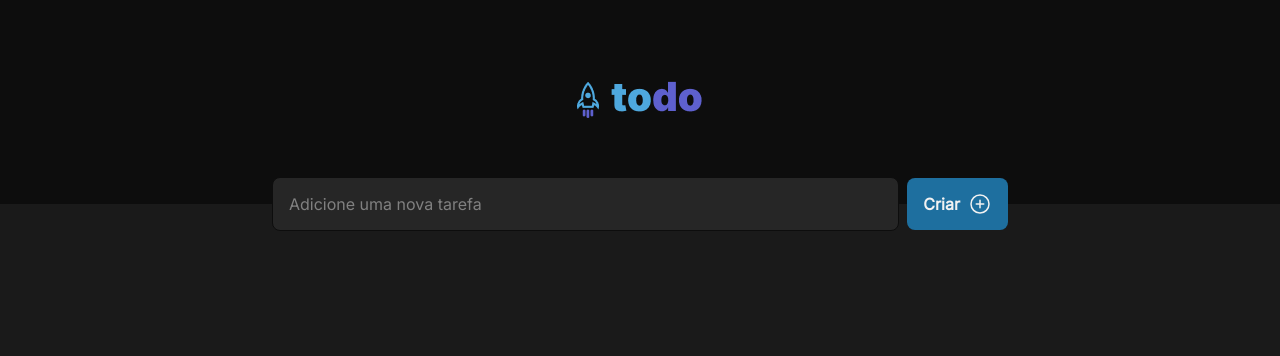
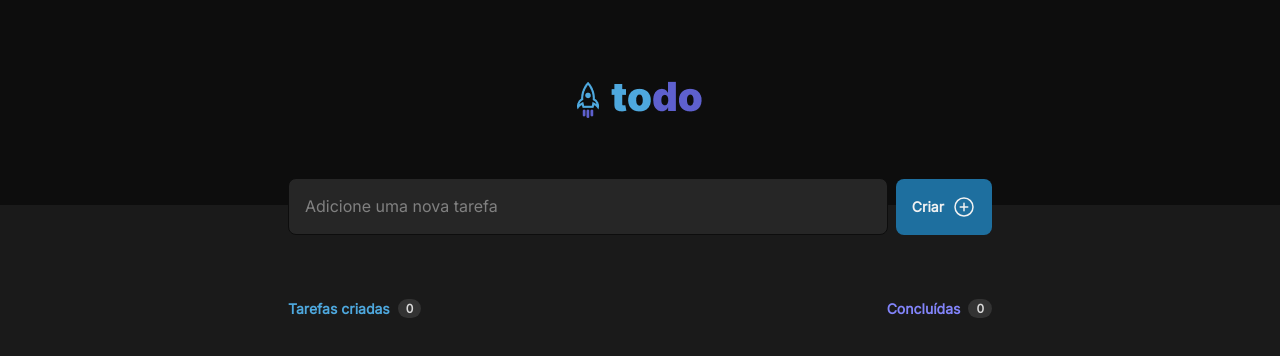
Before and after one commit to brunomat480/todo, a React (Vite) app: page / in a window 1280 px wide. Shown: the top 356 px of the page. Built offline with nearby package versions, Linux system fonts and the light colour scheme.

Commit message:
feat: creating counters

```diff
--- a/src/App.tsx
+++ b/src/App.tsx
@@ -1,5 +1,6 @@
 import { AddTask } from '@/components/AddTask';
 import { Header } from '@/components/Header';
+import { TaskList } from '@/components/TaskList';
 import '@/global.css';
 
 export function App() {
@@ -9,6 +10,7 @@ export function App() {
 
       <main>
         <AddTask />
+        <TaskList />
       </main>
     </>
   );
--- a/src/components/CreateTaskButton/styles.module.css
+++ b/src/components/CreateTaskButton/styles.module.css
@@ -1,10 +1,9 @@
 .button {
-  height: 3.25rem;
   background-color: var(--blue-dark);
   color: var(--gray-100);
-  font-size: var(--text-md);
+  font: var(--text-md);
   font-weight: 700;
-  padding-inline: 1rem;
+  padding: 1rem;
   border: none;
   border-radius: 8px;
 
--- /dev/null
+++ b/src/components/TaskList/index.tsx
@@ -0,0 +1,19 @@
+import styles from './styles.module.css';
+
+export function TaskList() {
+  return (
+    <div className={styles.taskList}>
+      <div className={styles.counters}>
+        <div>
+          <small>Tarefas criadas</small>
+          <span>0</span>
+        </div>
+
+        <div>
+          <small>Concluídas</small>
+          <span>0</span>
+        </div>
+      </div>
+    </div>
+  );
+}
--- /dev/null
+++ b/src/components/TaskList/styles.module.css
@@ -0,0 +1,38 @@
+.taskList {
+  margin-top: 4rem;
+}
+
+.counters {
+  display: flex;
+  align-items: center;
+  justify-content: space-between;
+}
+
+.counters div {
+  display: flex;
+  align-items: center;
+  justify-content: space-between;
+  gap: 0.5rem;
+
+}
+
+.counters div small {
+  font: var(--text-md);
+  color: var(--blue);
+  font-weight: 700;
+}
+
+.counters div + div small {
+  color: var(--purple);
+}
+
+.counters div span {
+  background-color: var(--gray-400);
+  padding: 0.125rem 0.5rem;
+  border-radius: 999px;
+
+  font: var(--text-sm);
+  color: var(--gray-200);
+  font-weight: 700;
+  line-height: normal;
+}
--- a/src/global.css
+++ b/src/global.css
@@ -17,9 +17,9 @@
 
  --font-family: "Inter", sans-serif;
 
- --text-normal: 1rem/140%;
- --text-md: 0.875rem/140%;
- --text-sm: 0.75rem/140%;
+ --text-normal: 1rem/140% var(--font-family);
+ --text-md: 0.875rem/140% var(--font-family);
+ --text-sm: 0.75rem/140% var(--font-family);
 }
 
 :focus {
@@ -44,10 +44,11 @@ input,
 button {
   font-family: var(--font-family);
   font-weight: 400;
-  font-size: var(--text-normal);
+  font: var(--text-normal);
 }
 
 main {
   max-width: 736px;
   margin: auto;
+  padding-inline: 1rem;
 }
```
